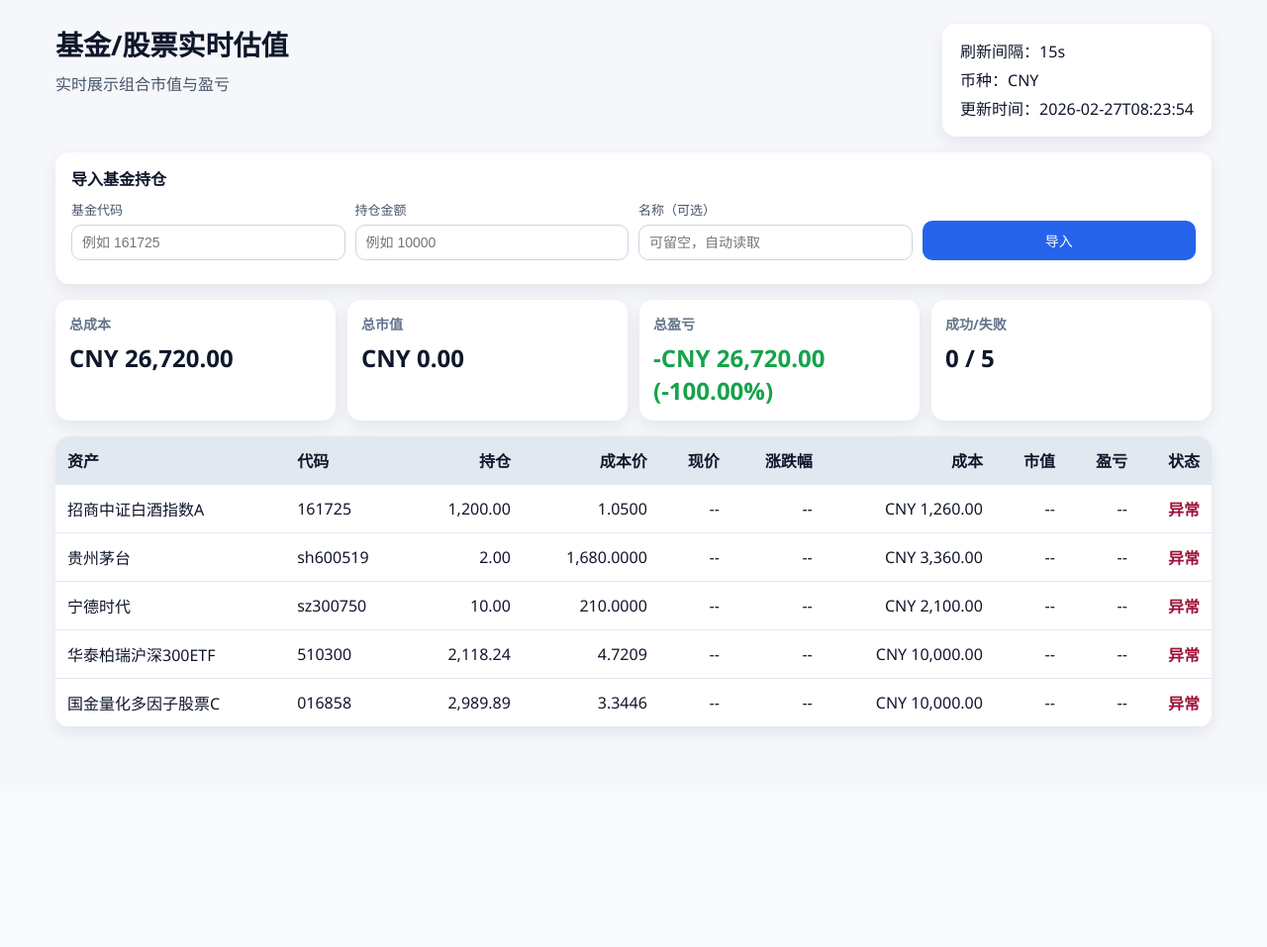
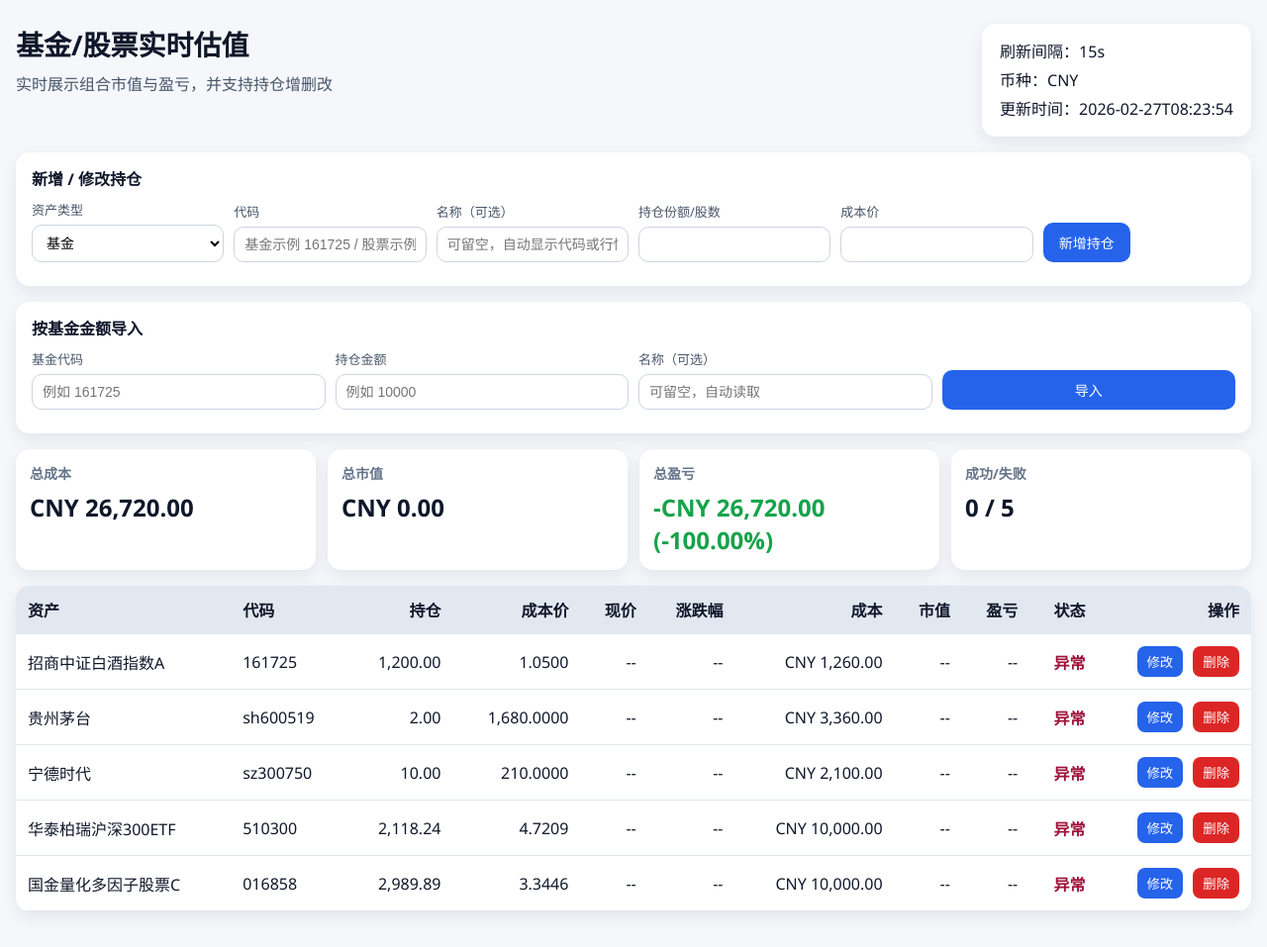
Before and after one commit to 130shisheng/fund, a FastAPI app: page / in a window 1280 px wide. Shown: the whole page at 99% size. Before the commit the page ends 742 px from the top, so only its background shows below. Run offline with FastAPI, Linux system fonts and the light colour scheme; data that the repository does not hold is empty.

Commit message:
feat: 支持持仓新增修改删除与基金导入

```diff
--- a/app/main.py
+++ b/app/main.py
@@ -2,13 +2,22 @@ import os
 from contextlib import asynccontextmanager
 from pathlib import Path
 
-from fastapi import FastAPI, Request
+from fastapi import FastAPI, HTTPException, Request
 from fastapi.responses import HTMLResponse
 from fastapi.staticfiles import StaticFiles
 from fastapi.templating import Jinja2Templates
 
 from app.providers import QuoteProvider
-from app.schemas import FundImportRequest, FundImportResponse, PortfolioSnapshot
+from app.schemas import (
+    AssetType,
+    FundImportRequest,
+    FundImportResponse,
+    PositionDeleteResponse,
+    PositionMutationResponse,
+    PositionUpdateRequest,
+    PositionUpsertRequest,
+    PortfolioSnapshot,
+)
 from app.service import PortfolioService
 
 BASE_DIR = Path(__file__).resolve().parent.parent
@@ -29,7 +38,7 @@ async def lifespan(app: FastAPI):
 app = FastAPI(
     title="Fund & Stock Realtime Estimator",
     description="基金/股票持仓实时估值与盈亏看板",
-    version="1.0.0",
+    version="1.1.0",
     lifespan=lifespan,
 )
 
@@ -60,6 +69,34 @@ async def import_funds(payload: FundImportRequest, request: Request):
     return await request.app.state.portfolio_service.import_fund_items(payload.items)
 
 
+@app.post("/api/positions", response_model=PositionMutationResponse)
+async def add_position(payload: PositionUpsertRequest, request: Request):
+    try:
+        return await request.app.state.portfolio_service.add_position(payload)
+    except ValueError as error:
+        raise HTTPException(status_code=400, detail=str(error)) from error
+
+
+@app.patch("/api/positions/{asset_type}/{code}", response_model=PositionMutationResponse)
+async def update_position(
+    asset_type: AssetType, code: str, payload: PositionUpdateRequest, request: Request
+):
+    try:
+        return await request.app.state.portfolio_service.update_position(asset_type, code, payload)
+    except LookupError as error:
+        raise HTTPException(status_code=404, detail=str(error)) from error
+    except ValueError as error:
+        raise HTTPException(status_code=400, detail=str(error)) from error
+
+
+@app.delete("/api/positions/{asset_type}/{code}", response_model=PositionDeleteResponse)
+async def delete_position(asset_type: AssetType, code: str, request: Request):
+    try:
+        return await request.app.state.portfolio_service.delete_position(asset_type, code)
+    except LookupError as error:
+        raise HTTPException(status_code=404, detail=str(error)) from error
+
+
 @app.get("/health")
 async def health():
     return {"status": "ok"}
--- a/app/providers.py
+++ b/app/providers.py
@@ -79,7 +79,7 @@ class QuoteProvider:
         )
 
     async def _fetch_stock_quote(self, code: str) -> RawQuote:
-        normalized_code = self._normalize_stock_code(code)
+        normalized_code = self.normalize_stock_code(code)
         url = f"https://qt.gtimg.cn/q={normalized_code}"
         response = await self._client.get(url)
         if response.status_code != 200:
@@ -114,7 +114,7 @@ class QuoteProvider:
             source="tencent",
         )
 
-    def _normalize_stock_code(self, code: str) -> str:
+    def normalize_stock_code(self, code: str) -> str:
         candidate = code.lower().strip()
         if candidate.startswith(("sh", "sz", "hk", "us")):
             return candidate
--- a/static/app.js
+++ b/static/app.js
@@ -16,6 +16,15 @@ const elements = {
   fundName: document.getElementById("fund-name"),
   importButton: document.getElementById("import-button"),
   importMessage: document.getElementById("import-message"),
+  positionForm: document.getElementById("position-form"),
+  positionAssetType: document.getElementById("position-asset-type"),
+  positionCode: document.getElementById("position-code"),
+  positionName: document.getElementById("position-name"),
+  positionUnits: document.getElementById("position-units"),
+  positionCostPrice: document.getElementById("position-cost-price"),
+  positionSubmit: document.getElementById("position-submit"),
+  positionCancel: document.getElementById("position-cancel"),
+  positionMessage: document.getElementById("position-message"),
 };
 
 const numberFormatter = new Intl.NumberFormat("zh-CN", {
@@ -27,6 +36,20 @@ const priceFormatter = new Intl.NumberFormat("zh-CN", {
   minimumFractionDigits: 4,
   maximumFractionDigits: 4,
 });
+
+const editState = {
+  isEditing: false,
+  assetType: "",
+  code: "",
+};
+
+const escapeHtml = (value) =>
+  String(value ?? "")
+    .replaceAll("&", "&amp;")
+    .replaceAll("<", "&lt;")
+    .replaceAll(">", "&gt;")
+    .replaceAll('"', "&quot;")
+    .replaceAll("'", "&#39;");
 
 const formatMoney = (value, currency = "CNY") => {
   const sign = value < 0 ? "-" : "";
@@ -54,6 +77,53 @@ const trendClass = (value) => {
   return "";
 };
 
+const setError = (message) => {
+  if (!message) {
+    elements.errorMessage.textContent = "";
+    elements.errorMessage.classList.add("hidden");
+    return;
+  }
+  elements.errorMessage.textContent = message;
+  elements.errorMessage.classList.remove("hidden");
+};
+
+const setImportMessage = (message, isError = false) => {
+  elements.importMessage.textContent = message || "";
+  elements.importMessage.classList.toggle("error-text", isError);
+};
+
+const setPositionMessage = (message, isError = false) => {
+  elements.positionMessage.textContent = message || "";
+  elements.positionMessage.classList.toggle("error-text", isError);
+};
+
+const resetPositionForm = () => {
+  editState.isEditing = false;
+  editState.assetType = "";
+  editState.code = "";
+  elements.positionForm.reset();
+  elements.positionAssetType.disabled = false;
+  elements.positionCode.disabled = false;
+  elements.positionSubmit.textContent = "新增持仓";
+  elements.positionCancel.classList.add("hidden");
+};
+
+const enterEditMode = (position) => {
+  editState.isEditing = true;
+  editState.assetType = position.asset_type;
+  editState.code = position.code;
+  elements.positionAssetType.value = position.asset_type;
+  elements.positionCode.value = position.code;
+  elements.positionName.value = position.name || "";
+  elements.positionUnits.value = position.units;
+  elements.positionCostPrice.value = position.cost_price;
+  elements.positionAssetType.disabled = true;
+  elements.positionCode.disabled = true;
+  elements.positionSubmit.textContent = "保存修改";
+  elements.positionCancel.classList.remove("hidden");
+  setPositionMessage(`正在编辑 ${position.asset_type}:${position.code}`);
+};
+
 const renderTotals = (totals, currency) => {
   elements.totalCost.textContent = formatMoney(totals.total_cost, currency);
   elements.totalMarket.textContent = formatMoney(totals.total_market_value, currency);
@@ -70,10 +140,12 @@ const renderRow = (position, currency) => {
   const changeClass = trendClass(position.change_percent);
   const statusText = position.status === "ok" ? "正常" : "异常";
   const statusClass = position.status === "ok" ? "" : "error-tag";
+  const quotedName = escapeHtml(position.name);
+  const quotedCode = escapeHtml(position.code);
 
   row.innerHTML = `
-    <td>${position.name}</td>
-    <td>${position.code}</td>
+    <td>${quotedName}</td>
+    <td>${quotedCode}</td>
     <td>${numberFormatter.format(position.units)}</td>
     <td>${priceFormatter.format(position.cost_price)}</td>
     <td>${position.current_price !== null ? priceFormatter.format(position.current_price) : "--"}</td>
@@ -86,7 +158,12 @@ const renderRow = (position, currency) => {
         : "--"
     }</td>
     <td class="${statusClass}">${statusText}</td>
+    <td>
+      <button class="table-btn" data-action="edit" data-asset-type="${position.asset_type}" data-code="${quotedCode}">修改</button>
+      <button class="table-btn danger" data-action="delete" data-asset-type="${position.asset_type}" data-code="${quotedCode}">删除</button>
+    </td>
   `;
+
   return row;
 };
 
@@ -95,25 +172,6 @@ const renderPositions = (positions, currency) => {
   positions.forEach((position) => {
     elements.positionsBody.appendChild(renderRow(position, currency));
   });
-};
-
-const setError = (message) => {
-  if (!message) {
-    elements.errorMessage.textContent = "";
-    elements.errorMessage.classList.add("hidden");
-    return;
-  }
-  elements.errorMessage.textContent = message;
-  elements.errorMessage.classList.remove("hidden");
-};
-
-const setImportMessage = (message, isError = false) => {
-  elements.importMessage.textContent = message || "";
-  if (!message) {
-    elements.importMessage.classList.remove("error-text");
-    return;
-  }
-  elements.importMessage.classList.toggle("error-text", isError);
 };
 
 const fetchSnapshot = async () => {
@@ -134,8 +192,10 @@ const refresh = async () => {
     renderTotals(snapshot.totals, currency);
     renderPositions(snapshot.positions, currency);
     setError("");
+    return snapshot;
   } catch (error) {
     setError(`拉取数据失败：${error.message}`);
+    return null;
   }
 };
 
@@ -159,20 +219,20 @@ const importFund = async (event) => {
   elements.importButton.textContent = "导入中...";
 
   try {
-    const payload = {
-      items: [
-        {
-          code,
-          amount,
-          ...(name ? { name } : {}),
-        },
-      ],
-    };
     const response = await fetch("/api/portfolio/import-funds", {
       method: "POST",
       headers: { "Content-Type": "application/json" },
-      body: JSON.stringify(payload),
+      body: JSON.stringify({
+        items: [
+          {
+            code,
+            amount,
+            ...(name ? { name } : {}),
+          },
+        ],
+      }),
     });
+
     if (!response.ok) {
       throw new Error(`导入失败: ${response.status}`);
     }
@@ -180,7 +240,7 @@ const importFund = async (event) => {
     const result = await response.json();
     const item = result.items?.[0];
     if (!item || item.status === "failed") {
-      throw new Error(item?.error || "数据源返回异常");
+      throw new Error(item?.error || "基金数据不可用");
     }
 
     const actionText = item.status === "added" ? "新增" : "合并";
@@ -189,7 +249,6 @@ const importFund = async (event) => {
         item.units
       )}`
     );
-
     elements.importForm.reset();
     await refresh();
   } catch (error) {
@@ -200,6 +259,133 @@ const importFund = async (event) => {
   }
 };
 
+const submitPosition = async (event) => {
+  event.preventDefault();
+  setPositionMessage("");
+
+  const assetType = elements.positionAssetType.value;
+  const code = elements.positionCode.value.trim();
+  const name = elements.positionName.value.trim();
+  const units = Number(elements.positionUnits.value);
+  const costPrice = Number(elements.positionCostPrice.value);
+
+  if (!code) {
+    setPositionMessage("请输入资产代码。", true);
+    return;
+  }
+  if (!Number.isFinite(units) || units <= 0) {
+    setPositionMessage("请输入有效的持仓份额/股数。", true);
+    return;
+  }
+  if (!Number.isFinite(costPrice) || costPrice <= 0) {
+    setPositionMessage("请输入有效的成本价。", true);
+    return;
+  }
+
+  elements.positionSubmit.disabled = true;
+
+  try {
+    let response;
+    if (editState.isEditing) {
+      response = await fetch(
+        `/api/positions/${encodeURIComponent(editState.assetType)}/${encodeURIComponent(editState.code)}`,
+        {
+          method: "PATCH",
+          headers: { "Content-Type": "application/json" },
+          body: JSON.stringify({
+            name: name || null,
+            units,
+            cost_price: costPrice,
+          }),
+        }
+      );
+    } else {
+      response = await fetch("/api/positions", {
+        method: "POST",
+        headers: { "Content-Type": "application/json" },
+        body: JSON.stringify({
+          asset_type: assetType,
+          code,
+          name: name || null,
+          units,
+          cost_price: costPrice,
+        }),
+      });
+    }
+
+    if (!response.ok) {
+      const body = await response.json().catch(() => ({}));
+      throw new Error(body.detail || `请求失败: ${response.status}`);
+    }
+
+    const result = await response.json();
+    setPositionMessage(result.message || "操作成功");
+    resetPositionForm();
+    await refresh();
+  } catch (error) {
+    setPositionMessage(`操作失败：${error.message}`, true);
+  } finally {
+    elements.positionSubmit.disabled = false;
+  }
+};
+
+const handleTableAction = async (event) => {
+  const button = event.target.closest("button[data-action]");
+  if (!button) {
+    return;
+  }
+
+  const action = button.dataset.action;
+  const assetType = button.dataset.assetType;
+  const code = button.dataset.code;
+  if (!assetType || !code) {
+    return;
+  }
+
+  if (action === "edit") {
+    const snapshot = await fetchSnapshot();
+    const target = snapshot?.positions?.find(
+      (item) => item.asset_type === assetType && item.code === code
+    );
+    if (!target) {
+      setPositionMessage("未找到可编辑的持仓记录。", true);
+      return;
+    }
+    enterEditMode(target);
+    return;
+  }
+
+  if (action === "delete") {
+    if (!window.confirm(`确认删除 ${assetType}:${code} 吗？`)) {
+      return;
+    }
+    try {
+      const response = await fetch(
+        `/api/positions/${encodeURIComponent(assetType)}/${encodeURIComponent(code)}`,
+        { method: "DELETE" }
+      );
+      if (!response.ok) {
+        const body = await response.json().catch(() => ({}));
+        throw new Error(body.detail || `删除失败: ${response.status}`);
+      }
+      setPositionMessage(`删除成功：${assetType}:${code}`);
+      if (editState.isEditing && editState.assetType === assetType && editState.code === code) {
+        resetPositionForm();
+      }
+      await refresh();
+    } catch (error) {
+      setPositionMessage(`删除失败：${error.message}`, true);
+    }
+  }
+};
+
 elements.importForm.addEventListener("submit", importFund);
+elements.positionForm.addEventListener("submit", submitPosition);
+elements.positionCancel.addEventListener("click", () => {
+  resetPositionForm();
+  setPositionMessage("");
+});
+elements.positionsBody.addEventListener("click", handleTableAction);
+
 refresh();
 setInterval(refresh, Math.max(Number(config.refreshSeconds) || 15, 5) * 1000);
--- a/static/style.css
+++ b/static/style.css
@@ -10,7 +10,7 @@ body {
 }
 
 .container {
-  max-width: 1200px;
+  max-width: 1280px;
   margin: 0 auto;
   padding: 24px 16px 36px;
 }
@@ -42,7 +42,7 @@ body {
   min-width: 230px;
 }
 
-.import-card {
+.action-card {
   background: #fff;
   border-radius: 14px;
   padding: 14px 16px;
@@ -50,19 +50,23 @@ body {
   margin-bottom: 16px;
 }
 
-.import-card h2 {
+.action-card h2 {
   margin: 0 0 10px;
   font-size: 16px;
 }
 
-.import-form {
+.action-form {
   display: grid;
-  grid-template-columns: repeat(4, minmax(160px, 1fr));
+  grid-template-columns: repeat(6, minmax(120px, 1fr));
   gap: 10px;
   align-items: end;
 }
 
-.import-form label {
+.action-form.compact {
+  grid-template-columns: repeat(4, minmax(140px, 1fr));
+}
+
+.action-form label {
   display: flex;
   flex-direction: column;
   gap: 6px;
@@ -70,14 +74,21 @@ body {
   color: #475569;
 }
 
-.import-form input {
+.action-form input,
+.action-form select {
   border: 1px solid #cbd5e1;
   border-radius: 10px;
   padding: 9px 10px;
   font-size: 14px;
+  background: #fff;
 }
 
-.import-form button {
+.form-actions {
+  display: flex;
+  gap: 8px;
+}
+
+.action-form button {
   border: none;
   border-radius: 10px;
   background: #2563eb;
@@ -87,7 +98,11 @@ body {
   cursor: pointer;
 }
 
-.import-form button:disabled {
+.action-form button.secondary {
+  background: #64748b;
+}
+
+.action-form button:disabled {
   cursor: not-allowed;
   opacity: 0.65;
 }
@@ -139,7 +154,7 @@ body {
 table {
   width: 100%;
   border-collapse: collapse;
-  min-width: 980px;
+  min-width: 1120px;
 }
 
 thead tr {
@@ -151,6 +166,7 @@ td {
   padding: 12px;
   text-align: right;
   border-bottom: 1px solid #e2e8f0;
+  white-space: nowrap;
 }
 
 th:first-child,
@@ -158,6 +174,21 @@ th:nth-child(2),
 td:first-child,
 td:nth-child(2) {
   text-align: left;
+}
+
+.table-btn {
+  border: none;
+  border-radius: 8px;
+  padding: 6px 10px;
+  background: #2563eb;
+  color: #fff;
+  cursor: pointer;
+  margin-right: 6px;
+}
+
+.table-btn.danger {
+  background: #dc2626;
+  margin-right: 0;
 }
 
 .positive {
@@ -184,8 +215,13 @@ td:nth-child(2) {
   display: none;
 }
 
-@media (max-width: 960px) {
-  .import-form {
+@media (max-width: 1100px) {
+  .action-form,
+  .action-form.compact {
     grid-template-columns: 1fr;
   }
+
+  .form-actions {
+    width: 100%;
+  }
 }
--- a/templates/index.html
+++ b/templates/index.html
@@ -11,7 +11,7 @@
       <header class="header">
         <div>
           <h1>基金/股票实时估值</h1>
-          <p>实时展示组合市值与盈亏</p>
+          <p>实时展示组合市值与盈亏，并支持持仓增删改</p>
         </div>
         <div class="header-meta">
           <div>刷新间隔：<span id="refresh-seconds">{{ refresh_seconds }}</span>s</div>
@@ -20,9 +20,43 @@
         </div>
       </header>
 
-      <section class="import-card">
-        <h2>导入基金持仓</h2>
-        <form id="fund-import-form" class="import-form">
+      <section class="action-card">
+        <h2>新增 / 修改持仓</h2>
+        <form id="position-form" class="action-form">
+          <label>
+            资产类型
+            <select id="position-asset-type" required>
+              <option value="fund">基金</option>
+              <option value="stock">股票</option>
+            </select>
+          </label>
+          <label>
+            代码
+            <input id="position-code" type="text" placeholder="基金示例 161725 / 股票示例 sh600519" required />
+          </label>
+          <label>
+            名称（可选）
+            <input id="position-name" type="text" placeholder="可留空，自动显示代码或行情名称" />
+          </label>
+          <label>
+            持仓份额/股数
+            <input id="position-units" type="number" min="0.0001" step="0.0001" required />
+          </label>
+          <label>
+            成本价
+            <input id="position-cost-price" type="number" min="0.0001" step="0.0001" required />
+          </label>
+          <div class="form-actions">
+            <button id="position-submit" type="submit">新增持仓</button>
+            <button id="position-cancel" type="button" class="secondary hidden">取消编辑</button>
+          </div>
+        </form>
+        <p id="position-message" class="hint"></p>
+      </section>
+
+      <section class="action-card">
+        <h2>按基金金额导入</h2>
+        <form id="fund-import-form" class="action-form compact">
           <label>
             基金代码
             <input id="fund-code" type="text" placeholder="例如 161725" required />
@@ -73,6 +107,7 @@
               <th>市值</th>
               <th>盈亏</th>
               <th>状态</th>
+              <th>操作</th>
             </tr>
           </thead>
           <tbody id="positions-body"></tbody>
```
Also changed, not shown: app/schemas.py (+33 -2 lines), app/service.py (+184 -94 lines), README.md.
